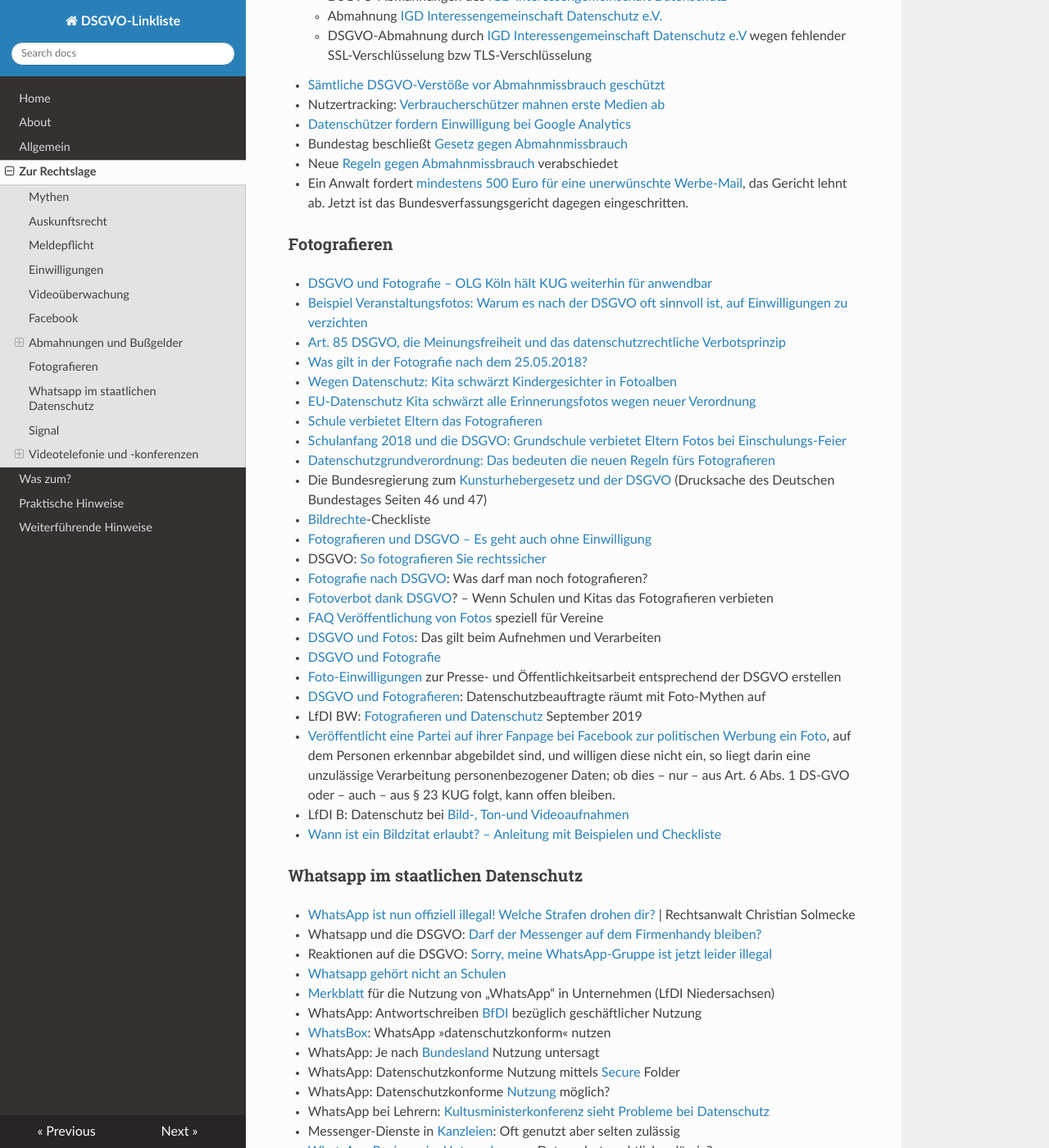
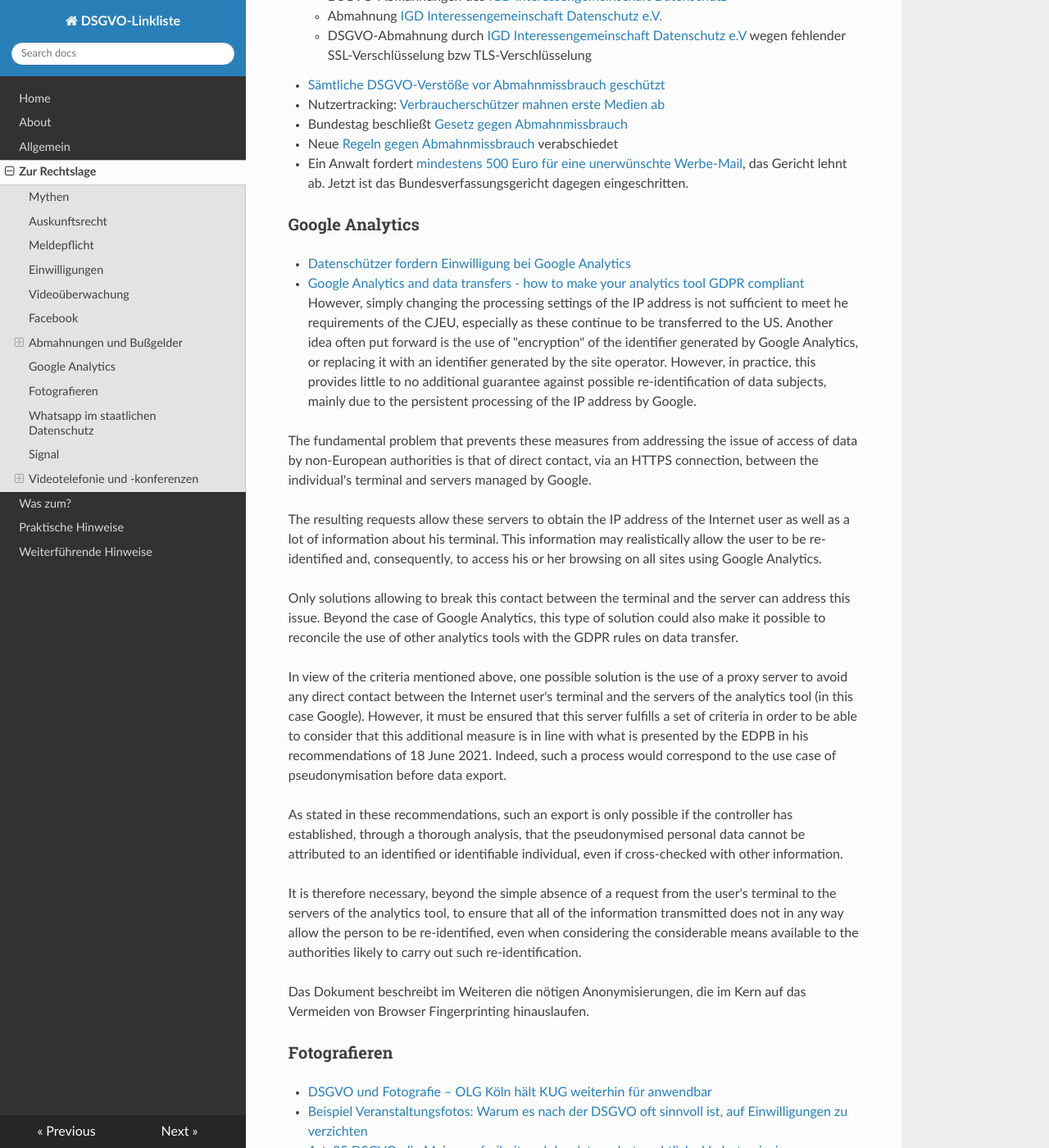
Before and after one commit to jrselzer/DSGVO-Linkliste, an MkDocs documentation site: the page built from docs/Zur_Rechtslage.md, in a window 1280 px wide and 1400 px high, scrolled down 6161 px. Shown: the whole window at 82% size. Built offline with MkDocs 1.6.1, drawn with Linux system fonts in a browser that asks for light colours; nearby versions of some CDN libraries.

Commit message:
Google Analytics und DSGVO

```diff
--- a/docs/Zur_Rechtslage.md
+++ b/docs/Zur_Rechtslage.md
@@ -181,10 +181,28 @@
     * DSGVO-Abmahnung durch [IGD Interessengemeinschaft Datenschutz e.V](https://www.beckmannundnorda.de/serendipity/index.php?/archives/4244-DSGVO-Abmahnung-durch-IGD-Interessengemeinschaft-Datenschutz-e.V-wegen-fehlender-SSL-Verschluesselung-bzw-TLS-Verschluesselung.html) wegen fehlender SSL-Verschlüsselung bzw TLS-Verschlüsselung
 * [Sämtliche DSGVO-Verstöße vor Abmahnmissbrauch geschützt](https://www.golem.de/news/gesetz-nachgebessert-saemtliche-dsgvo-verstoesse-vor-abmahnmissbrauch-geschuetzt-1905-141296.html)
 * Nutzertracking: [Verbraucherschützer mahnen erste Medien ab](https://www.golem.de/news/nutzertracking-verbraucherschuetzer-mahnen-erste-medien-ab-1910-144650.html)
-* [Datenschützer fordern Einwilligung bei Google Analytics](https://www.golem.de/news/nutzertracking-datenschuetzer-fordern-einwilligung-bei-google-analytics-1911-144988.html)
 * Bundestag beschließt [Gesetz gegen Abmahnmissbrauch](https://www.heise.de/news/Bundestag-beschliesst-Gesetz-gegen-Abmahnmissbrauch-4891418.html)
 * Neue [Regeln gegen Abmahnmissbrauch](https://www.golem.de/news/bundestag-neue-regeln-gegen-abmahnmissbrauch-verabschiedet-2009-150810.html) verabschiedet
 * Ein Anwalt fordert [mindestens 500 Euro für eine unerwünschte Werbe-Mail](https://www.faz.net/aktuell/wirtschaft/digitec/dsgvo-in-deutschen-unternehmen-klagen-nehmen-zu-17211383.html), das Gericht lehnt ab. Jetzt ist das Bundesverfassungsgericht dagegen eingeschritten.
+### Google Analytics
+* [Datenschützer fordern Einwilligung bei Google Analytics](https://www.golem.de/news/nutzertracking-datenschuetzer-fordern-einwilligung-bei-google-analytics-1911-144988.html)
+* [Google Analytics and data transfers - how to make your analytics tool GDPR compliant](https://www.cnil.fr/en/google-analytics-and-data-transfers-how-make-your-analytics-tool-compliant-gdpr)
+However, simply changing the processing settings of the IP address is not sufficient to meet he requirements of the CJEU, especially as these continue to be transferred to the US.  Another idea often put forward is the use of "encryption" of the identifier generated by Google Analytics, or replacing it with an identifier generated by the site operator. However, in practice, this provides little to no additional guarantee against possible re-identification of data subjects, mainly due to the persistent processing of the IP address by Google.
+
+The fundamental problem that prevents these measures from addressing the issue of access of data by non-European authorities is that of direct contact, via an HTTPS connection, between the individual's terminal and servers managed by Google.
+
+The resulting requests allow these servers to obtain the IP address of the Internet user as well as a lot of information about his terminal. This information may realistically allow the user to be re-identified and, consequently, to access his or her browsing on all sites using Google Analytics.
+
+Only solutions allowing to break this contact between the terminal and the server can address this issue. Beyond the case of Google Analytics, this type of solution could also make it possible to reconcile the use of other analytics tools with the GDPR rules on data transfer.
+
+In view of the criteria mentioned above, one possible solution is the use of a proxy server to avoid any direct contact between the Internet user's terminal and the servers of the analytics tool (in this case Google). However, it must be ensured that this server fulfills a set of criteria in order to be able to consider that this additional measure is in line with what is presented by the EDPB in his recommendations of 18 June 2021. Indeed, such a process would correspond to the use case of pseudonymisation before data export.
+
+As stated in these recommendations, such an export is only possible if the controller has established, through a thorough analysis, that the pseudonymised personal data cannot be attributed to an identified or identifiable individual, even if cross-checked with other information.
+
+It is therefore necessary, beyond the simple absence of a request from the user's terminal to the servers of the analytics tool, to ensure that all of the information transmitted does not in any way allow the person to be re-identified, even when considering the considerable means available to the authorities likely to carry out such re-identification.
+
+Das Dokument beschreibt im Weiteren die nötigen Anonymisierungen, die im Kern auf das Vermeiden von Browser Fingerprinting hinauslaufen.
+
 ### Fotografieren
 * [DSGVO und Fotografie – OLG Köln hält KUG weiterhin für anwendbar](https://www.wbs-law.de/datenschutzrecht/dsgvo-und-fotografie-was-gilt-ab-25-mai-fuer-fotografen-fotojournalisten-und-private-77116/)
 * [Beispiel Veranstaltungsfotos: Warum es nach der DSGVO oft sinnvoll ist, auf Einwilligungen zu verzichten](https://www.cr-online.de/blog/2018/05/12/beispiel-veranstaltungsfotos-warum-es-nach-der-dsgvo-oft-sinnvoll-ist-auf-einwilligungen-zu-verzichten/)
```
